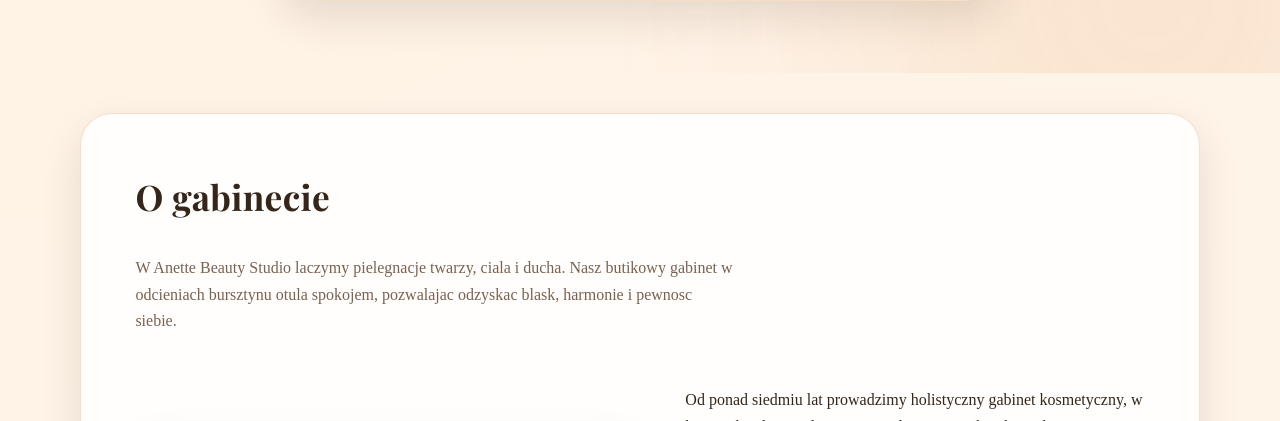
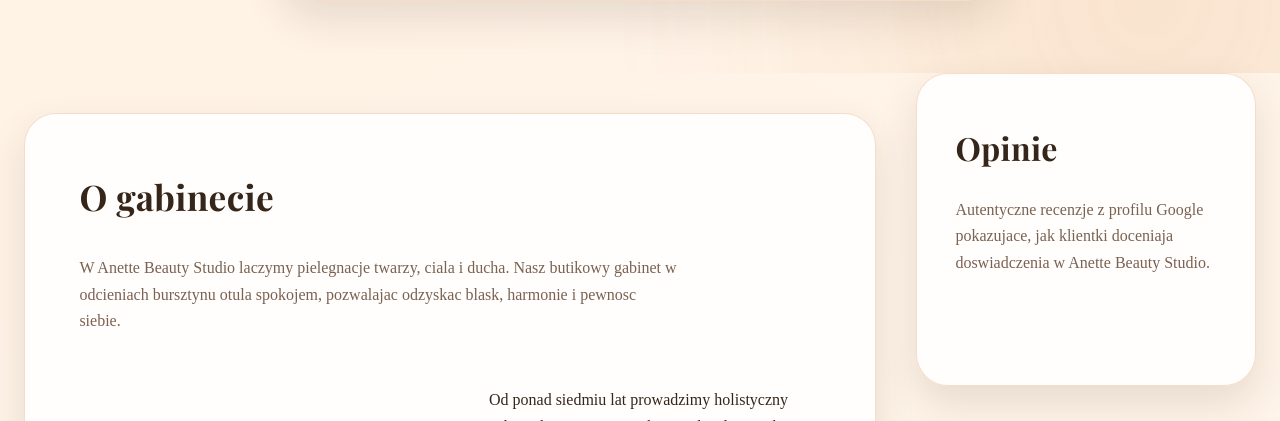
Before and after one commit to htowerpl/anette, a PHP site: page / in a window 1280 px wide. Shown: the part 776-1197 px from the top of the page. Run offline with PHP 8.4, Linux system fonts and the light colour scheme; some libraries are stand-ins or nearby versions; some web fonts are replaced.

Commit message:
Add sidebar layout for reviews

```diff
--- a/index.html
+++ b/index.html
@@ -37,7 +37,8 @@
     </div>
   </header>
 
-  <main>
+  <div class="page-body">
+    <main>
     <section id="o-gabinecie">
       <h2>O gabinecie</h2>
       <p class="section-lead">
@@ -176,18 +177,6 @@
       </div>
     </section>
 
-    <section id="opinie">
-      <h2>Opinie</h2>
-      <p class="section-lead">
-        Zobacz autentyczne opinie klientek Anette Beauty Studio prosto z profilu Google.
-      </p>
-      <div class="review-widget">
-        <!-- Elfsight Google Reviews | Untitled Google Reviews -->
-        <script src="https://static.elfsight.com/platform/platform.js" async></script>
-        <div class="elfsight-app-b78f7488-7c01-4de2-85cb-d464e604d002" data-elfsight-app-lazy></div>
-      </div>
-    </section>
-
     <section id="kontakt">
       <h2>Kontakt</h2>
       <p class="section-lead">
@@ -211,6 +200,20 @@
       </form>
     </section>
   </main>
+    <aside class="sidebar" aria-label="Opinie klientek">
+      <section class="sidebar-panel">
+        <h2>Opinie</h2>
+        <p>
+          Autentyczne recenzje z profilu Google pokazujace, jak klientki doceniaja doswiadczenia w Anette Beauty Studio.
+        </p>
+        <div class="review-widget">
+          <!-- Elfsight Google Reviews | Untitled Google Reviews -->
+          <script src="https://static.elfsight.com/platform/platform.js" async></script>
+          <div class="elfsight-app-b78f7488-7c01-4de2-85cb-d464e604d002" data-elfsight-app-lazy></div>
+        </div>
+      </section>
+    </aside>
+  </div>
 
   <footer>
     <p>&copy; <span id="year"></span> Anette Beauty Studio. Wszystkie prawa zastrzezone.</p>
--- a/styles.css
+++ b/styles.css
@@ -197,13 +197,23 @@
   box-shadow: 0 20px 40px rgba(168, 91, 28, 0.35);
 }
 
+.page-body {
+  max-width: 1280px;
+  margin: 0 auto;
+  padding: 0 1.5rem 4.5rem;
+  display: flex;
+  gap: 2.5rem;
+  align-items: flex-start;
+}
+
 main {
-  padding: 2.5rem 1.5rem 4.5rem;
+  flex: 1 1 0;
+  padding-top: 2.5rem;
 }
 
 section {
-  max-width: 1120px;
-  margin: 0 auto 5.5rem;
+  width: 100%;
+  margin: 0 0 5.5rem;
   background: var(--surface);
   border-radius: 32px;
   padding: 3.4rem;
@@ -216,6 +226,35 @@
   font-family: "Playfair Display", "Times New Roman", serif;
   font-size: 2.2rem;
   letter-spacing: 0.01em;
+}
+
+.sidebar {
+  flex: 0 0 340px;
+  position: sticky;
+  top: 6rem;
+  align-self: stretch;
+}
+
+.sidebar-panel {
+  background: var(--surface);
+  border-radius: 32px;
+  padding: 3rem 2.4rem;
+  box-shadow: var(--shadow);
+  border: 1px solid var(--border);
+  display: grid;
+  gap: 1.4rem;
+}
+
+.sidebar-panel h2 {
+  margin: 0;
+  font-family: "Playfair Display", "Times New Roman", serif;
+  font-size: 2rem;
+  letter-spacing: 0.01em;
+}
+
+.sidebar-panel p {
+  color: var(--muted);
+  margin: 0;
 }
 
 .section-lead {
@@ -487,6 +526,18 @@
   }
 }
 
+@media (max-width: 1080px) {
+  .page-body {
+    flex-direction: column;
+    padding: 0 1.5rem 3.5rem;
+  }
+
+  .sidebar {
+    position: static;
+    width: 100%;
+  }
+}
+
 @media (max-width: 480px) {
   header {
     padding-top: 5rem;
@@ -506,4 +557,8 @@
   .tech-grid {
     grid-template-columns: 1fr;
   }
+
+  .sidebar-panel {
+    padding: 2.4rem 1.8rem;
+  }
 }
```
